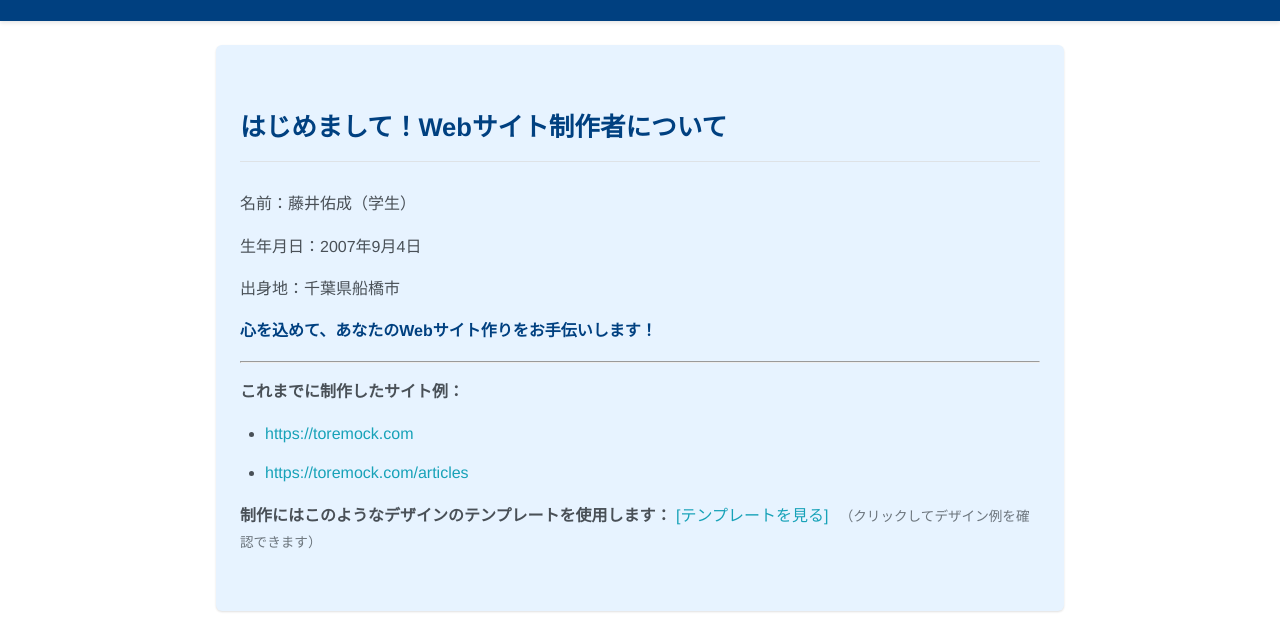
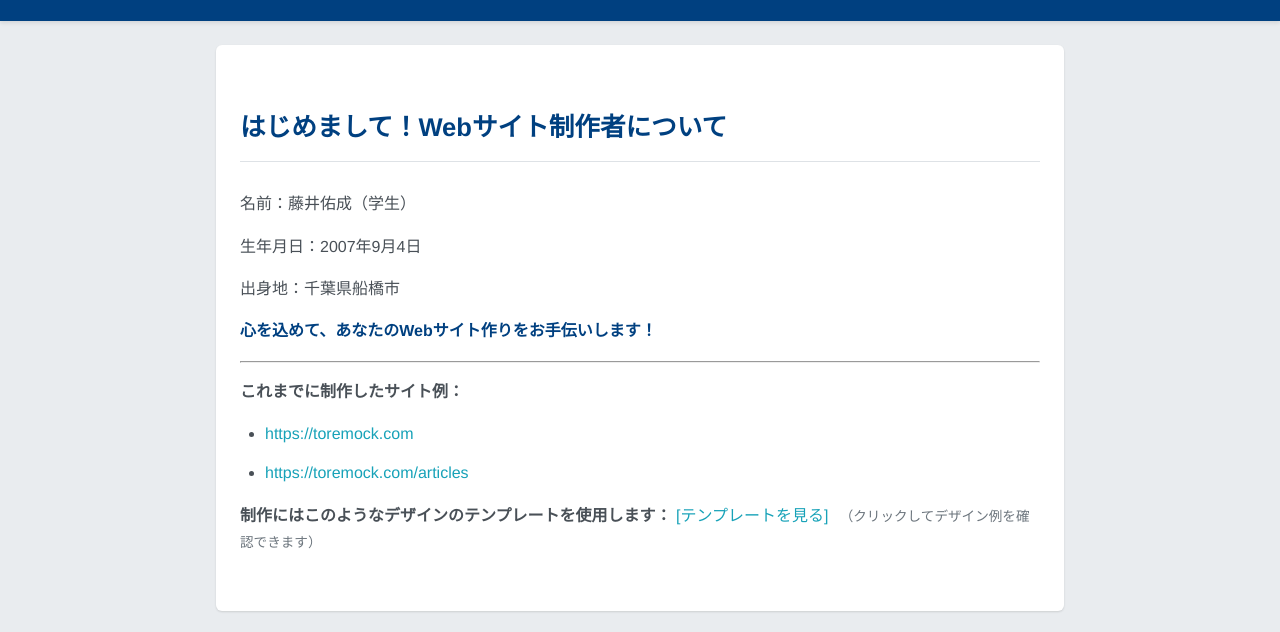
Before and after one commit to yfitjp/site, a plain HTML site: page index.html in a window 1280 px wide. Shown: the part 85-717 px from the top of the page. Drawn offline with Linux system fonts and the light colour scheme.

Commit message:
0420debug

```diff
--- a/style.css
+++ b/style.css
@@ -3,7 +3,7 @@ body {
     font-family: 'Helvetica Neue', Arial, 'Hiragino Kaku Gothic ProN', 'Hiragino Sans', Meiryo, sans-serif; /* モダンなフォント */
     margin: 0;
     padding: 0;
-    background-color: #ffffff; /* 背景色を白に戻す */
+    background-color: #e9ecef; /* 背景色を少し濃くしてコントラストを明確に */
     color: #495057; /* 濃いグレー */
     line-height: 1.65; /* 行間を少し狭める */
 }
@@ -43,7 +43,7 @@ section {
     padding: 2.5rem 1.5rem; /* パディング調整 */
     max-width: 800px;
     margin: 1.5rem auto; /* マージン調整 */
-    background-color: #e7f3ff; /* セクション背景を水色に変更 */
+    background-color: #ffffff; /* セクション背景は白 */
     border-radius: 6px; /* 角丸を少し小さく */
     box-shadow: 0 1px 3px rgba(0, 0, 0, 0.05), 0 1px 2px rgba(0, 0, 0, 0.08); /* 柔らかい影 */
 }
@@ -118,7 +118,7 @@ footer {
     text-align: center;
     margin-top: 3rem; /* マージン調整 */
     padding: 1.5rem 0;
-    background-color: #e7f3ff; /* フッター背景も水色に変更 */
+    background-color: #dee2e6; /* フッター背景色もボディ背景に合わせて調整 */
     color: #6c757d; /* フッター文字色 */
     font-size: 0.9rem;
 }
```
